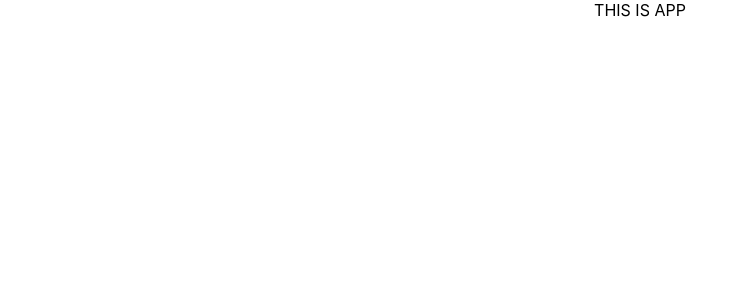
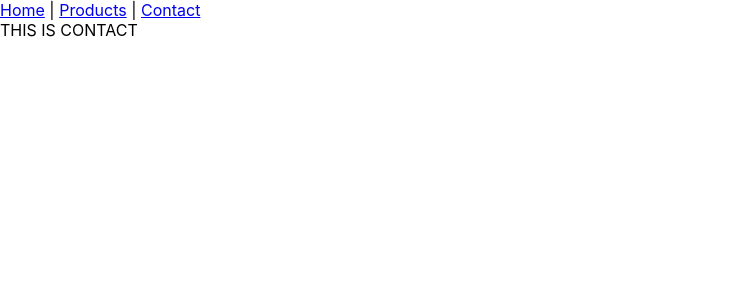
Before and after one commit to hewny/shopping-cart, a React (Create React App) app: page /contact in a window 1280 px wide. Shown: the top 300 px of the page, without its empty margins (0-748 px from the left). Built offline with nearby package versions, Linux system fonts and the light colour scheme.

Commit message:
implemented basic routing for 3 pages

```diff
--- a/src/App.js
+++ b/src/App.js
@@ -3,7 +3,7 @@ import './App.css';
 function App() {
   return (
     <div className="App">
-      THIS IS APP
+      THIS IS APP (default root)
     </div>
   );
 }
--- /dev/null
+++ b/src/RouteSwitch.js
@@ -0,0 +1,22 @@
+import { BrowserRouter, Routes, Route } from "react-router-dom";
+import App from "./App";
+import Nav from "./components/Nav";
+import Home from "./components/Home";
+import Products from "./components/Products";
+import Contact from "./components/Contact";
+
+const RouteSwitch = () => {
+  return (
+    <BrowserRouter>
+      <Nav />
+      <Routes>
+        <Route path="/" element={<App />} />
+        <Route path="/home" element={<Home />} />
+        <Route path="/products" element={<Products />} />
+        <Route path="/contact" element={<Contact />} />
+      </Routes>
+    </BrowserRouter>
+  );
+};
+
+export default RouteSwitch;
--- /dev/null
+++ b/src/components/Contact.js
@@ -0,0 +1,7 @@
+const Contact = () => {
+    return (
+        <div>THIS IS CONTACT</div>
+    )
+}
+
+export default Contact
--- /dev/null
+++ b/src/components/Home.js
@@ -0,0 +1,7 @@
+const Home = () => {
+    return (
+        <div>THIS IS HOME</div>
+    )
+}
+
+export default Home
--- /dev/null
+++ b/src/components/Nav.js
@@ -0,0 +1,13 @@
+import { Link } from "react-router-dom"
+
+const Nav = () => {
+    return (
+        <nav>
+            <Link to="/home">Home</Link> | {" "}
+            <Link to="/products">Products</Link> | {" "}
+            <Link to="/contact">Contact</Link>
+        </nav>
+    )
+}
+
+export default Nav
--- /dev/null
+++ b/src/components/Products.js
@@ -0,0 +1,7 @@
+const Products = () => {
+    return (
+        <div>THIS IS SHOP</div>
+    )
+}
+
+export default Products
--- a/src/index.js
+++ b/src/index.js
@@ -1,11 +1,11 @@
 import React from 'react';
 import ReactDOM from 'react-dom';
 import './index.css';
-import App from './App';
+import RouteSwitch from './RouteSwitch';
 
 ReactDOM.render(
   <React.StrictMode>
-    <App />
+    <RouteSwitch />
   </React.StrictMode>,
   document.getElementById('root')
 );
```
Also changed, not shown: 1 other file (tests, documents, lock files or other folders).
